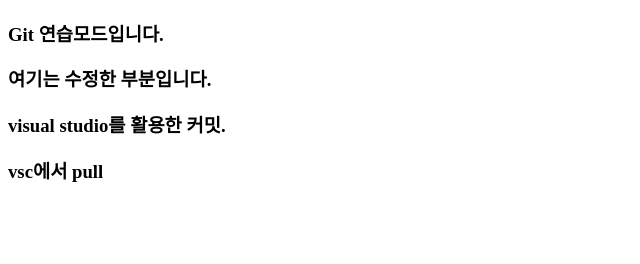
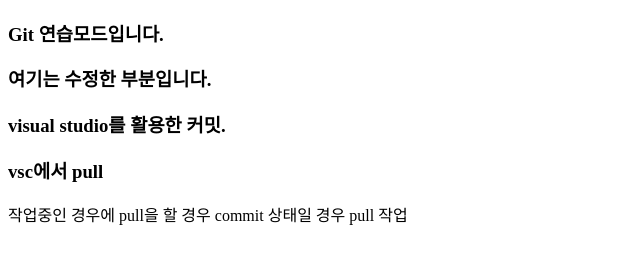
Before and after one commit to kimgun8376/html, a plain HTML site: page index.html in a window 1280 px wide. Shown: the whole page, without its empty margins (0-640 px from the left). Drawn offline with Linux system fonts and the light colour scheme.

Commit message:
Update index.html

```diff
--- a/index.html
+++ b/index.html
@@ -10,5 +10,6 @@
   <h3>여기는 수정한 부분입니다.</h3>
   <h3>visual studio를 활용한 커밋.</h3>
   <h3>vsc에서 pull</h3>
+  <p>작업중인 경우에 pull을 할 경우 commit 상태일 경우 pull 작업</p>
 </body>
 </html>
```
